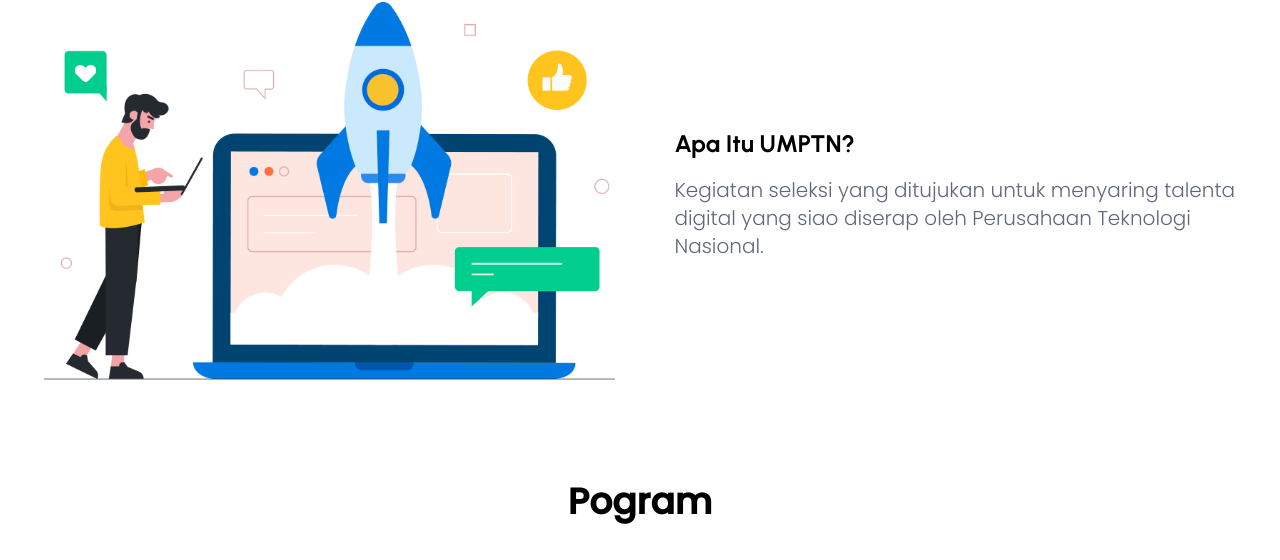
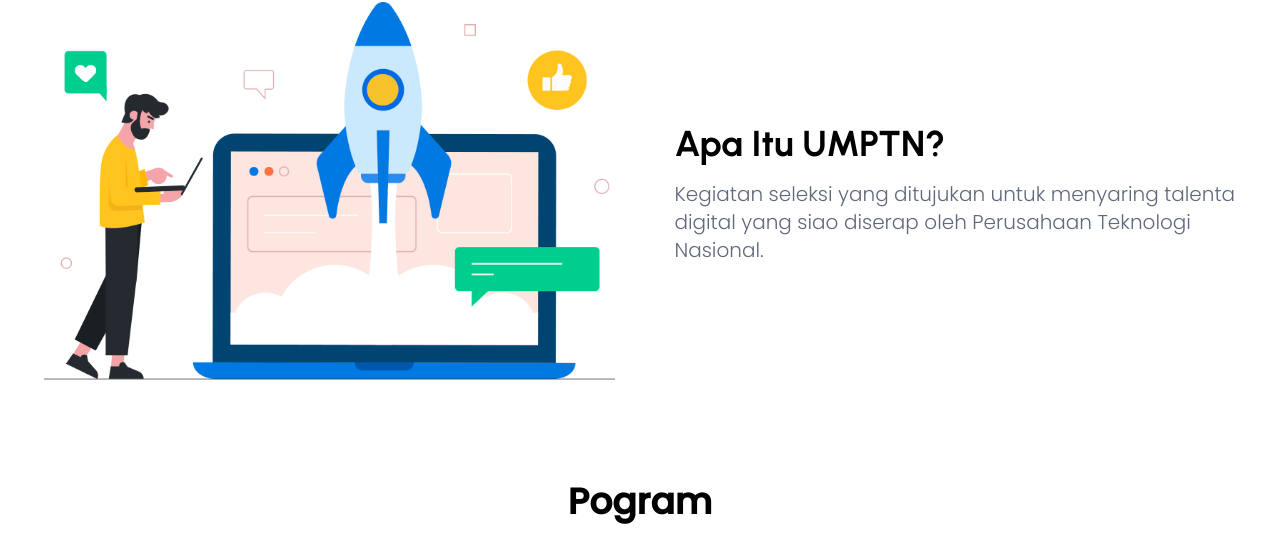
Before and after one commit to nizamsalihin/landing-umptn-nizam-salihin, a plain HTML site: page index.html in a window 1280 px wide. Shown: the part 798-1358 px from the top of the page. Drawn offline with nearby package versions, Linux system fonts and the light colour scheme.

Commit message:
fixing fontsize apa itu umptn?

```diff
--- a/index.html
+++ b/index.html
@@ -59,7 +59,7 @@
         />
       </div>
       <div class="flex justify-center flex-col ml-4">
-        <h2 class="capitalize self-start mb-4 text-2xl font-urbanist">
+        <h2 class="capitalize self-start mb-4 text-4xl font-urbanist">
           apa itu UMPTN?
         </h2>
         <p class="text-greylight text-xl font-light">
```
